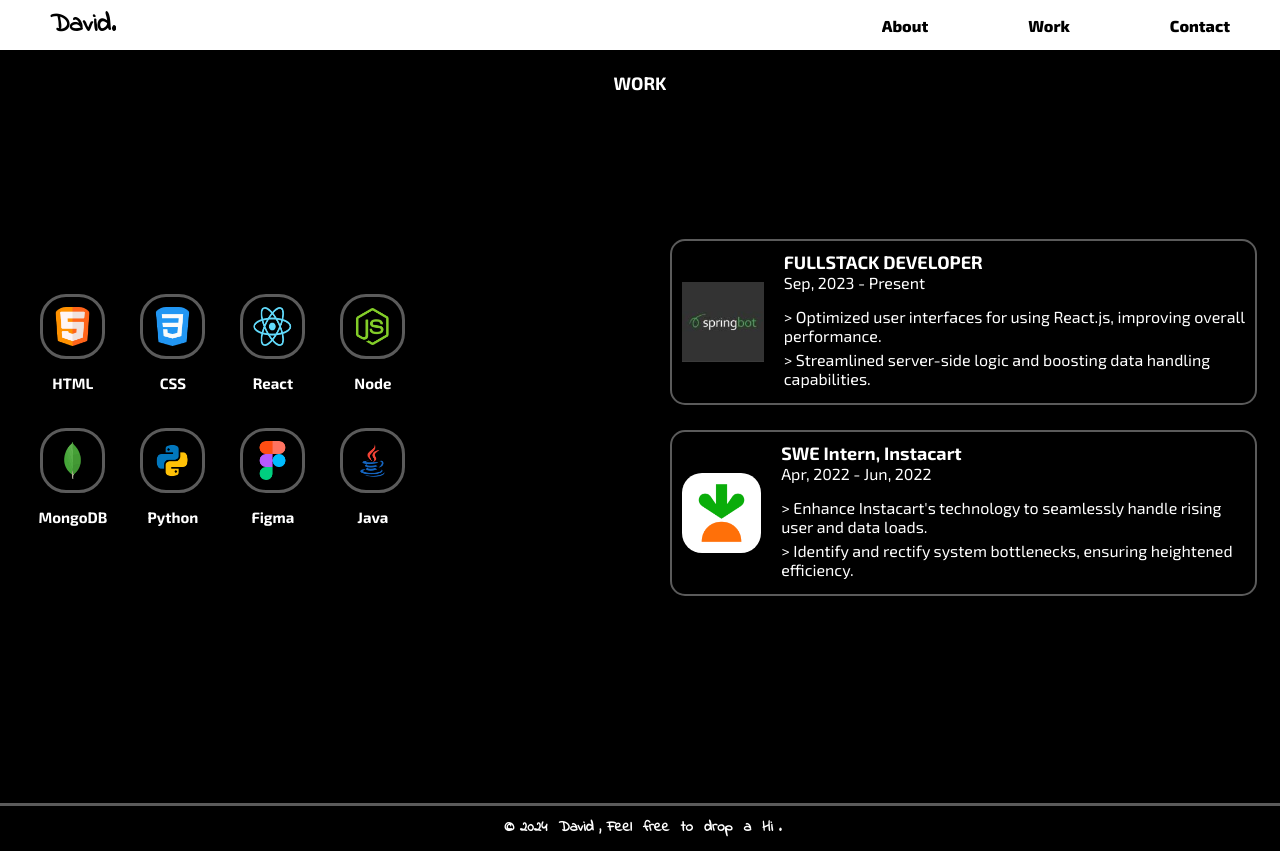
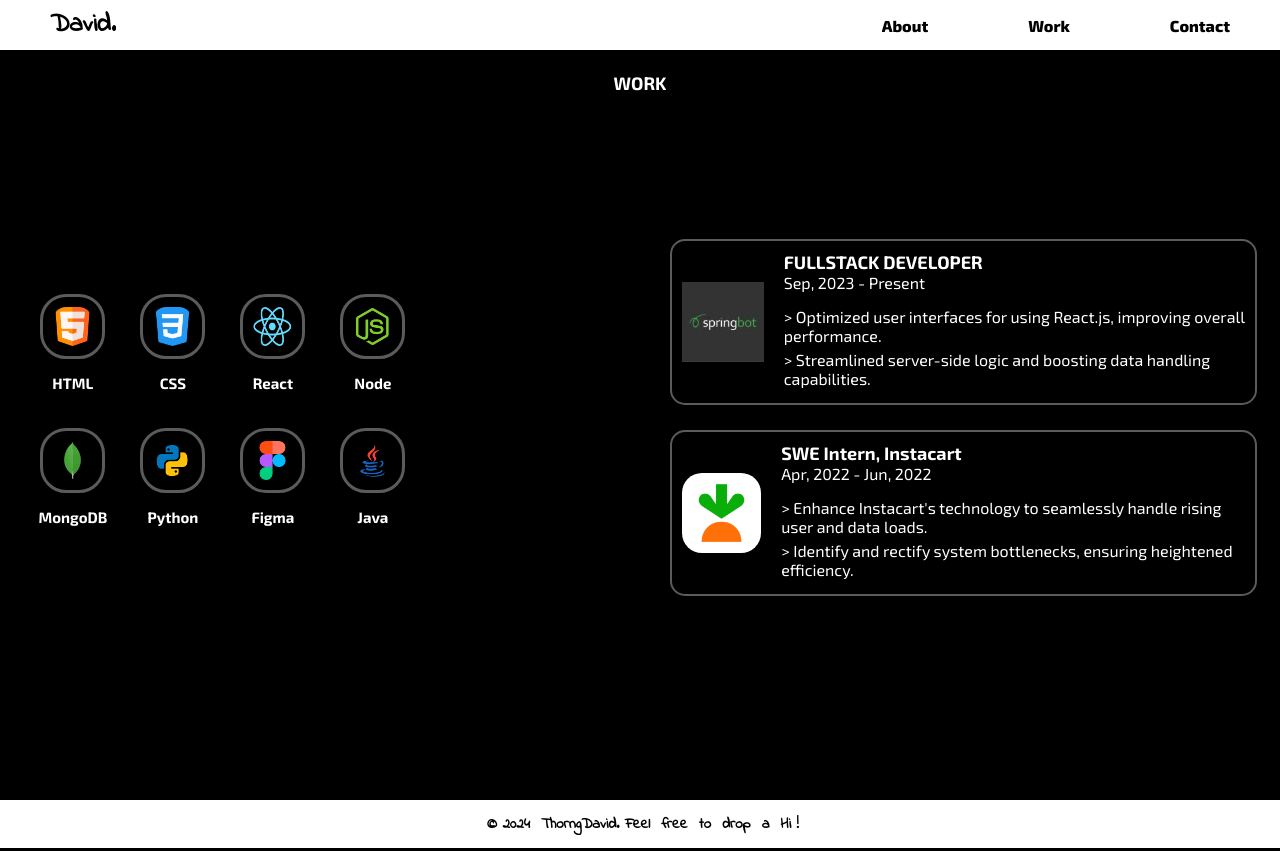
Before and after one commit to thorngdavid/Portfolio-R, a React (Vite) app: page /#/work in a window 1280 px wide. Built offline with nearby package versions, Linux system fonts and the light colour scheme.

Commit message:
fix navbar

```diff
--- a/src/components/Footer/footer.jsx
+++ b/src/components/Footer/footer.jsx
@@ -4,8 +4,7 @@ import Style from './footer.module.css';
 const footer = () => {
   return (
     <footer className={Style.footer}>
-        <p></p>
-        <pre> &copy; 2024  David , Feel  free  to  drop  a  Hi .</pre>
+        <pre> &copy; 2024  ThorngDavid. Feel  free  to  drop  a  Hi !</pre>
     </footer>
   );
 };
--- a/src/components/Footer/footer.module.css
+++ b/src/components/Footer/footer.module.css
@@ -1,20 +1,13 @@
 .footer {
-    text-align: center;
     padding: 13px 0;
     display: flex;
     justify-content: center;
     align-items: center;
     flex-direction: column;
-}
-.footer p {
-  width: 100%;
-  height: 3px;
-  background: rgb(91,91,91);
-  position: relative;
-  bottom: 10px;
+    background: rgb(255, 255, 255);
 }
 .footer pre {
-  color: white;
+  color: rgb(0, 0, 0);
   font-size: 15px;
   font-weight: 600;
   font-family: "Indie Flower", cursive;
--- a/src/components/Navbar/navbar.module.css
+++ b/src/components/Navbar/navbar.module.css
@@ -19,7 +19,10 @@
     display: flex;
     align-items: center;
     justify-content: center;
+    font-size: 16px;
+    position: relative;
 }
+
 .navbar li:first-child {
     margin-right: auto;
 }
```
